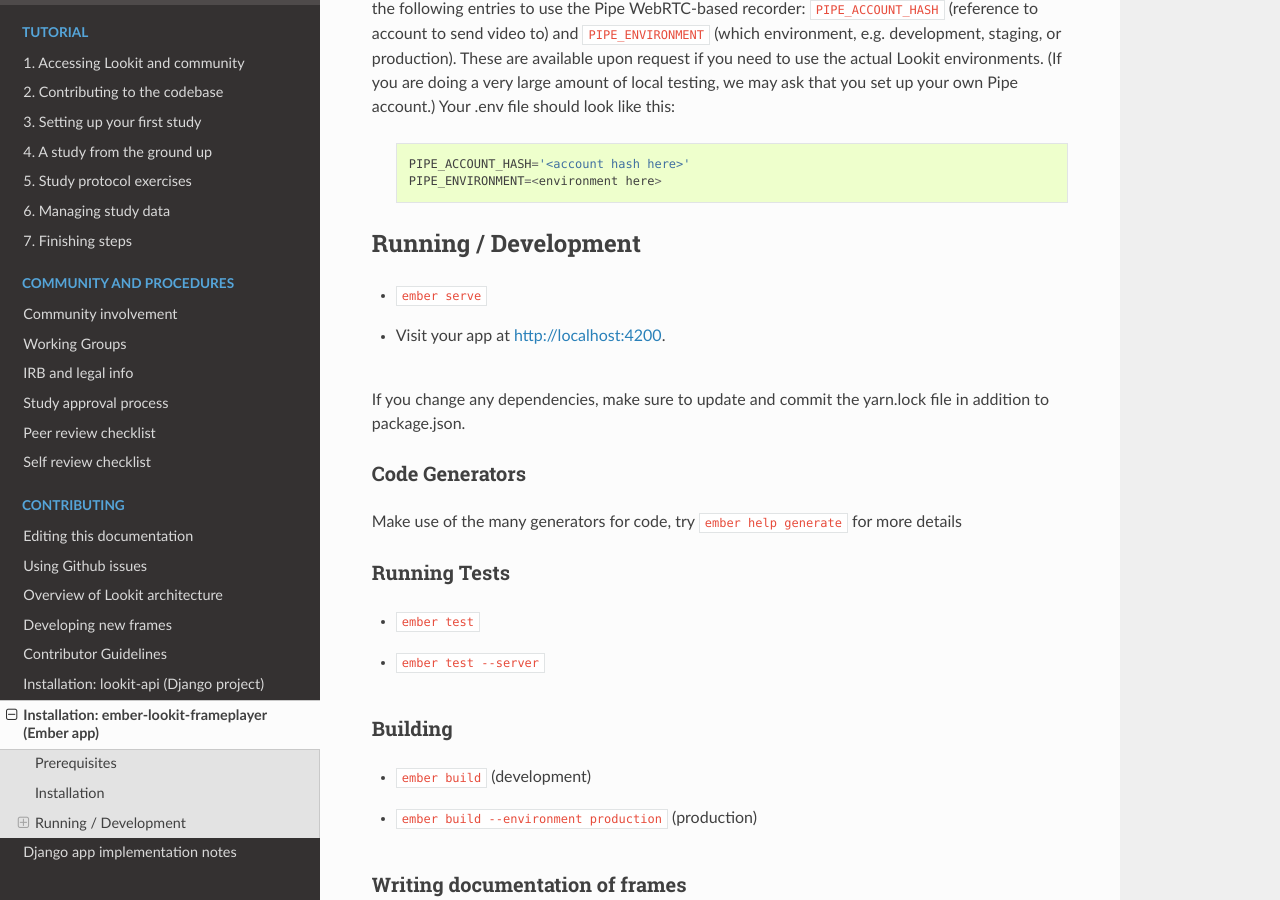
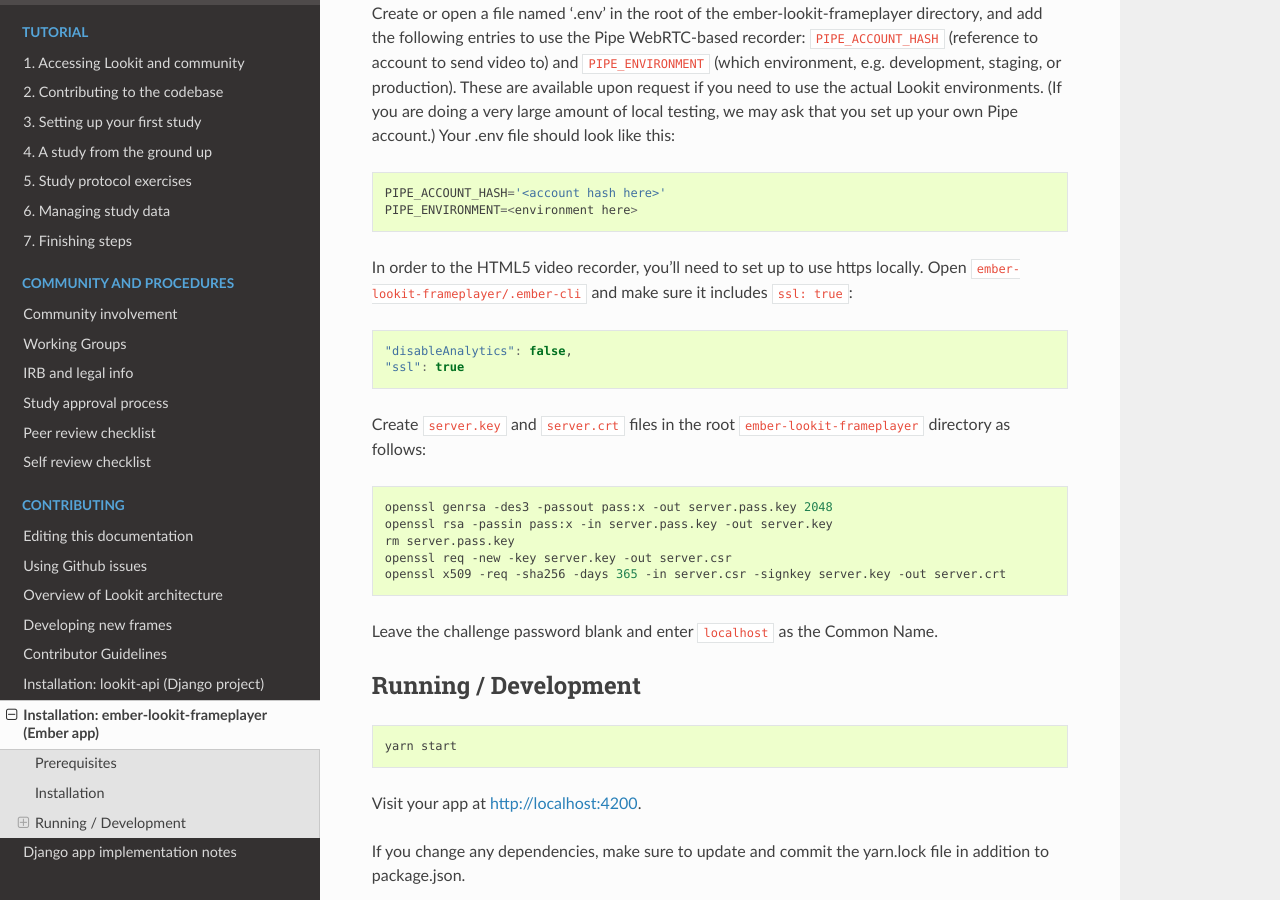
Before and after one commit to lookit/lookit-docs, a Sphinx documentation site: the page built from docs/source/install-ember-app.rst, in a window 1280 px wide and 900 px high, scrolled down 1047 px. Built offline with Sphinx 7.4.7 and the Read the Docs theme 2.0.0, drawn with Linux system fonts in a browser that asks for light colours; some of the changed text lies outside the part shown.

Commit message:
Move ssl cert gen to ember install docs
Additionally, I updated `ember serve` to `yarn start`.

```diff
--- a/docs/source/install-ember-app.rst
+++ b/docs/source/install-ember-app.rst
@@ -15,7 +15,8 @@ the Ember app. This way, for instance, an experiment frame will be able
 to look up previous sessions a user has completed and use those for
 longitudinal designs.
 
-   Note: These instructions are for Mac OS. Installing on another OS?
+.. note::
+   These instructions are for Mac OS. Installing on another OS?
    Please consider documenting the exact steps you take and submitting a
    PR to the lookit-api repo to update the documentation!
 
@@ -36,10 +37,10 @@ npm).
 
 .. code:: bash
 
-    git clone https://github.com/lookit/ember-lookit-frameplayer.git
-    cd ember-lookit-frameplayer
-    yarn install --pure-lockfile
-    bower install
+   git clone https://github.com/lookit/ember-lookit-frameplayer.git
+   cd ember-lookit-frameplayer
+   yarn install --pure-lockfile
+   bower install
 
 Create or open a file named ‘.env’ in the root of the
 ember-lookit-frameplayer directory, and add the following entries to use
@@ -50,17 +51,42 @@ request if you need to use the actual Lookit environments. (If you are
 doing a very large amount of local testing, we may ask that you set up
 your own Pipe account.) Your .env file should look like this:
 
-   ::
+.. code::
 
-      PIPE_ACCOUNT_HASH='<account hash here>'
-      PIPE_ENVIRONMENT=<environment here>
+   PIPE_ACCOUNT_HASH='<account hash here>'
+   PIPE_ENVIRONMENT=<environment here>
 
+In order to the HTML5 video recorder, you’ll need to set up to
+use https locally. Open ``ember-lookit-frameplayer/.ember-cli`` and
+make sure it includes ``ssl: true``:
+
+.. code:: js
+
+   "disableAnalytics": false,
+   "ssl": true
+
+Create ``server.key`` and ``server.crt`` files in the root
+``ember-lookit-frameplayer`` directory as follows:
+
+.. code-block:: bash
+
+   openssl genrsa -des3 -passout pass:x -out server.pass.key 2048
+   openssl rsa -passin pass:x -in server.pass.key -out server.key
+   rm server.pass.key
+   openssl req -new -key server.key -out server.csr
+   openssl x509 -req -sha256 -days 365 -in server.csr -signkey server.key -out server.crt
+
+Leave the challenge password blank and enter ``localhost`` as the
+Common Name.
 
 Running / Development
 ---------------------
 
--  ``ember serve``
--  Visit your app at http://localhost:4200.
+.. code:: bash
+
+   yarn start
+
+Visit your app at http://localhost:4200.
 
 If you change any dependencies, make sure to update and commit the yarn.lock file in
 addition to package.json.
```
Also changed, not shown: docs/source/frame-dev-setup.rst (+10 -29 lines).
